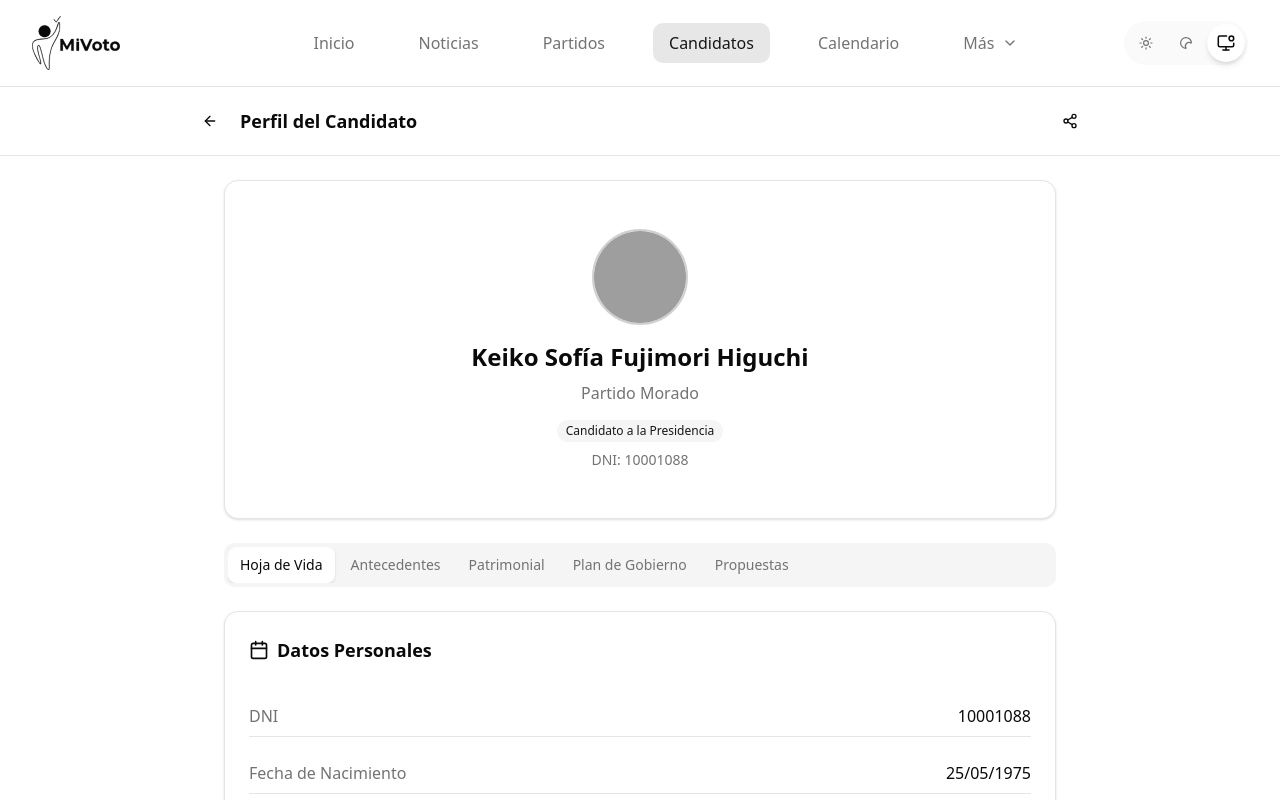
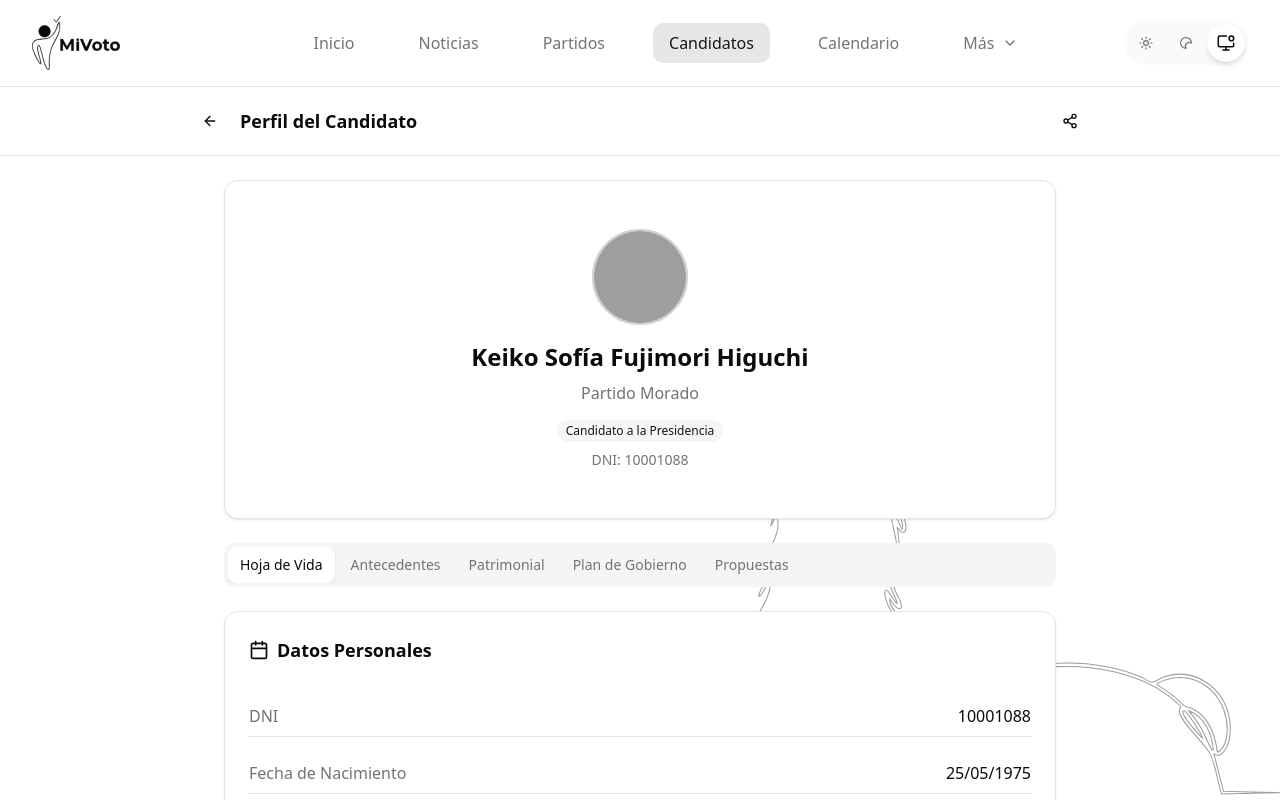
Before and after one commit to LIUNKS/VotaClaro-Frontend, a Next.js app in the folder voto-claro/: page /candidates/1 in a window 1280 px wide. Shown: the top 800 px of the page. Built offline with nearby package versions, Linux system fonts and the light colour scheme; grey boxes are pictures that could not be loaded.

Commit message:
fix: corregir la estructura del componente CandidateDetailPage eliminando un div innecesario

```diff
--- a/voto-claro/app/(site)/candidates/[id]/page.tsx
+++ b/voto-claro/app/(site)/candidates/[id]/page.tsx
@@ -97,9 +97,9 @@ export default function CandidateDetailPage({ params }: CandidateDetailPageProps
   };
 
   return (
-    <div className="min-h-screen bg-background">
+    <>
       {/* Header */}
-      <header className="bg-card border-b border-border px-4 lg:px-8 py-4 sticky top-0 z-10">
+      <header className="bg-card border-b border-border px-4 lg:px-8 py-4 sticky top-0">
         <div className="max-w-md lg:max-w-4xl mx-auto flex items-center justify-between">
           <div className="flex items-center gap-3">
             <Button
@@ -544,6 +544,6 @@ export default function CandidateDetailPage({ params }: CandidateDetailPageProps
           </div>
         )}
       </main>
-    </div>
+    </>
   );
 }
```
